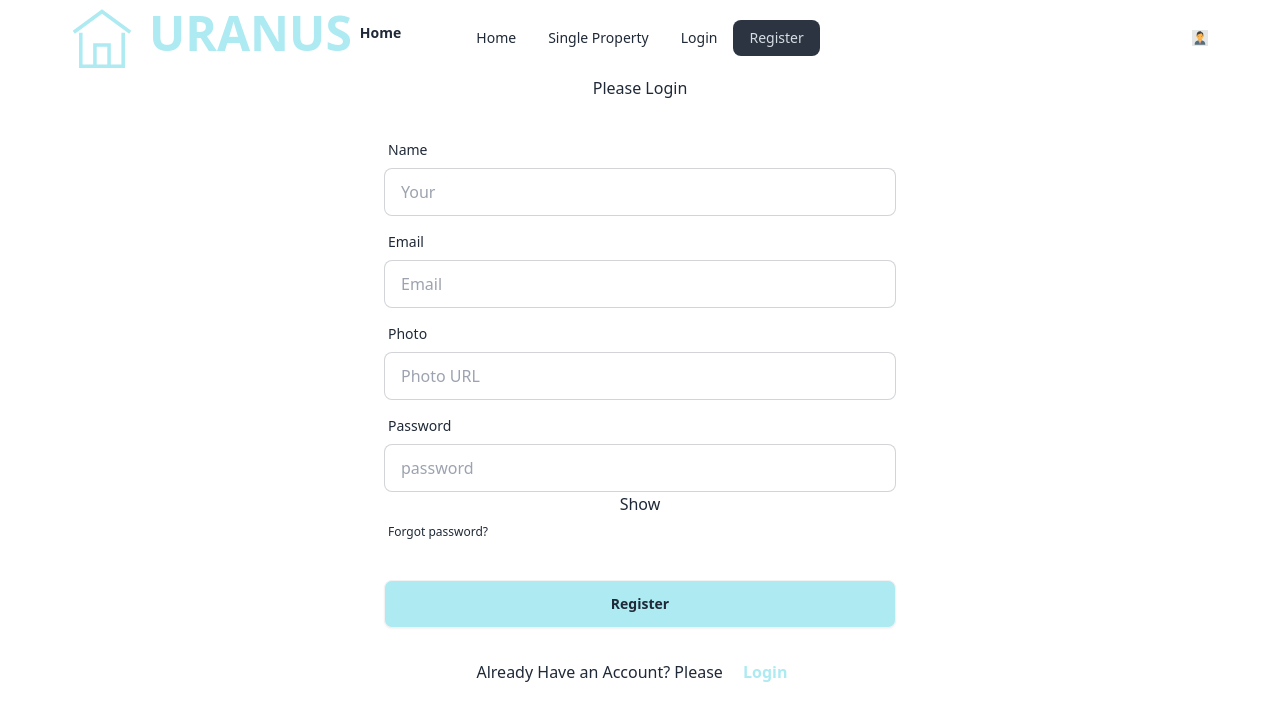
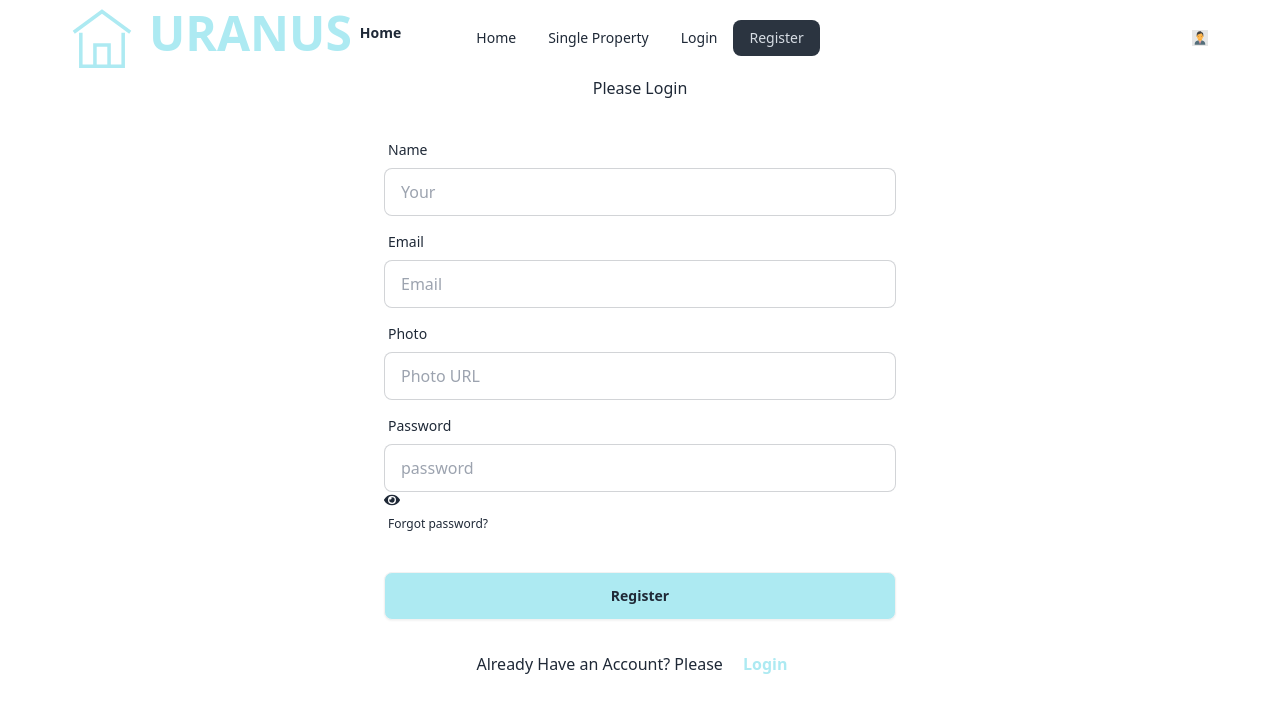
Before and after one commit to Lalonasm/b9a9-real-estate-Lalonasm, a React (Vite) app: page /register in a window 1280 px wide. Shown: the top 720 px of the page. Built offline with nearby package versions, Linux system fonts and the light colour scheme; no server answers.

Commit message:
showPassword added

```diff
--- a/src/pages/Register/Register.jsx
+++ b/src/pages/Register/Register.jsx
@@ -2,6 +2,7 @@ import { Link } from "react-router-dom";
 import Navbar from "../../Shared/Navbar/Navbar";
 import { useContext, useState } from "react";
 import { AuthContext } from "../../provider/AuthProvider";
+import { FaEye, FaEyeSlash } from "react-icons/fa";
 
 
 
@@ -9,6 +10,7 @@ const Register = () => {
     const { createUser } = useContext(AuthContext)
     const [registerError, setRegisterError] = useState('');
     const [success, setSuccess] = useState('');
+    const [showPassword, setShowPassword] = useState(false)
 
 
     const handleRegister = (e) => {
@@ -79,8 +81,15 @@ const Register = () => {
                             <span className="label-text">Password</span>
                         </label>
 
-                        <input type="password" placeholder="password" name="password" className="input input-bordered" required />
-                        <span>Show</span>
+                        <input
+                            type={showPassword ? "text" : "password"}
+                            placeholder="password" name="password" className="input input-bordered" required />
+                        <span onClick={() => setShowPassword(!showPassword)}>
+                            {
+                                showPassword ?  <FaEyeSlash></FaEyeSlash>:<FaEye></FaEye>
+                            }
+
+                        </span>
 
                         <label className="label">
                             <a href="#" className="label-text-alt link link-hover">Forgot password?</a>
```
